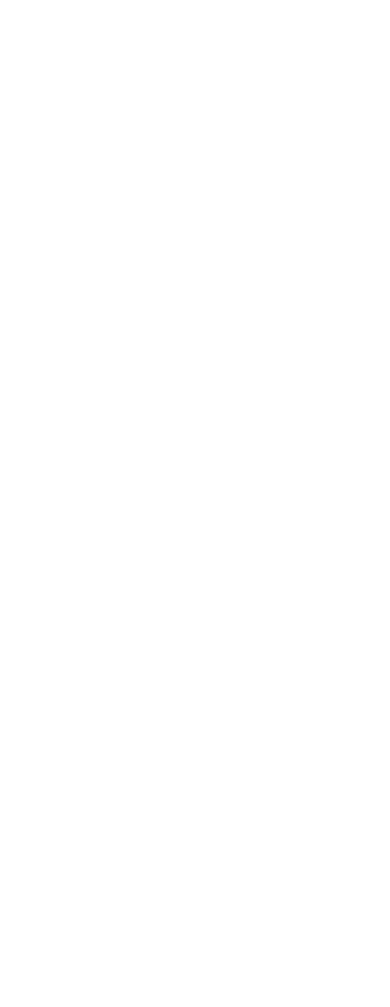
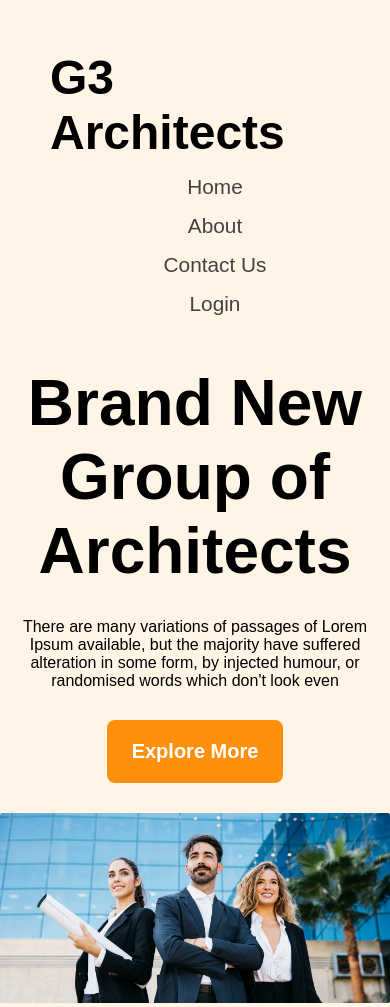
Before and after one commit to toukir5588/g3-architects-resources, a plain HTML site: page index.html in a window 390 px wide. Before the commit the page ends 844 px from the top, so only its background shows below. Drawn offline with Linux system fonts and the light colour scheme.

Commit message:
added banner responsiv styles

```diff
--- a/index.html
+++ b/index.html
@@ -5,9 +5,46 @@
     <meta name="viewport" content="width=device-width, initial-scale=1.0">
     <title>g3 architects website</title>
 
+    <link rel="stylesheet" href="./styles/shared.css">
     <link rel="stylesheet" href="./styles/style.css">
+<link rel="stylesheet" href="./styles/responsiv.css">
 </head>
-<body class=".work-sans-font">
+<body class="work-sans-font">
+<header class="bg_color">
 
+<div class="nav container">
+<nav class="navbar display_flex">
+    <h3>G3 Architects</h3>
+
+    <ul class="list_item display_flex">
+        <li><a href="">Home</a></li>
+        <li><a href="">About</a></li>
+        <li><a href="">Contact Us</a></li>
+        <li><a href="">Login</a></li>
+    </ul>
+</nav>
+</div>
+
+<div class="banner container">
+    <div class="banner_content">
+        <h2 class="dark_1">Brand New Group of Architects</h2>
+        <p class="dark_3">There are many variations of passages of Lorem Ipsum available, but the majority have suffered alteration in some form, by injected humour, or randomised words which don't look even</p>
+
+<button class="btn_primary">Explore More</button>
+    </div>
+
+    <img class="banner_img" src="./images/banner.png" alt="">
+
+</div>
+
+</header>
+
+<main>
+
+</main>
+
+<footer>
+
+</footer>
 </body>
 </html>
--- /dev/null
+++ b/styles/responsiv.css
@@ -0,0 +1,18 @@
+
+
+@media screen and (max-width:576px) {
+ .navbar, .list_item{
+      flex-direction: column;
+ }
+
+ .list_item li{
+    margin-top: 15px;
+ }
+
+
+ .list_item{
+    text-align: center;
+    justify-content: center;
+ }
+
+}
--- /dev/null
+++ b/styles/shared.css
@@ -0,0 +1,36 @@
+
+.display_flex {
+    display: flex;
+}
+
+.container{
+    max-width: 1280px;
+    margin: 0 auto;
+}
+
+.btn_primary{
+    background: #FF900E;
+    padding: 20px 25px;
+    color: white;
+    font-size: 20px;
+    font-weight: 600;
+    border-radius: 8px;
+    border: none;
+    cursor: pointer;
+}
+.text_dark_2{
+ color: #424242;
+}
+.text_dark_1{
+ color: #131313;
+}
+.text_dark_3{
+ color: #727272;
+}
+.text_dark_4{
+ color: #A1A1A1;
+}
+
+.bg_color{
+    background-color: rgba(255, 144, 14, 0.1);
+}
--- a/styles/style.css
+++ b/styles/style.css
@@ -1,4 +1,8 @@
-
+*{
+    margin: 0;
+    padding: 0;
+    box-sizing: border-box;
+}
 
 @import url('https://fonts.googleapis.com/css2?family=Work+Sans:ital,wght@0,100..900;1,100..900&display=swap');
 
@@ -8,3 +12,58 @@
   font-weight: 400;
   font-style: normal;
 }
+
+
+
+/** shared css */
+
+/** start header style */
+
+/** nav start */
+
+.navbar{
+    justify-content: space-between;
+    align-items: center;
+    padding: 50px;
+}
+.navbar h3{
+font-size: 3rem;
+font-weight: bold;
+}
+.navbar .list_item  li{
+list-style: none;
+margin-left: 40px;
+}
+.navbar .list_item  li a{
+text-decoration: none;
+color: #424242;
+font-size: 1.3rem;
+font-weight: 500;
+}
+
+.banner_content{
+    max-width: 860px;
+    margin: 0 auto;
+    margin-bottom: 30px;
+    text-align: center;
+}
+
+.banner_content h2{
+ font-size: 4rem;
+ font-weight: bold;
+
+}
+.banner_content p{
+ font-size: 1rem;
+ font-weight: 400;
+ margin: 30px 0;
+
+}
+.banner .banner_img{
+  width: 100%;
+
+}
+
+
+
+/** start main section style */
```
